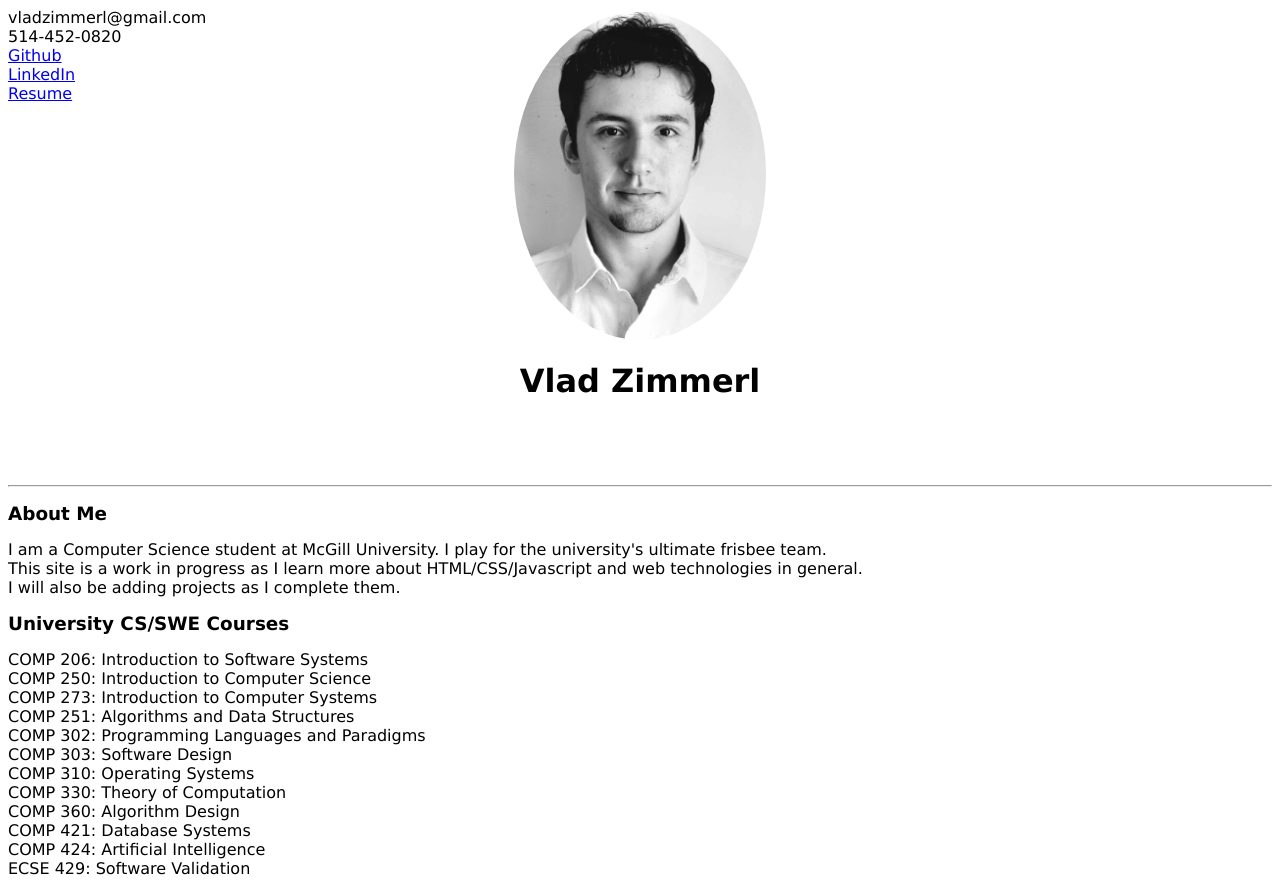
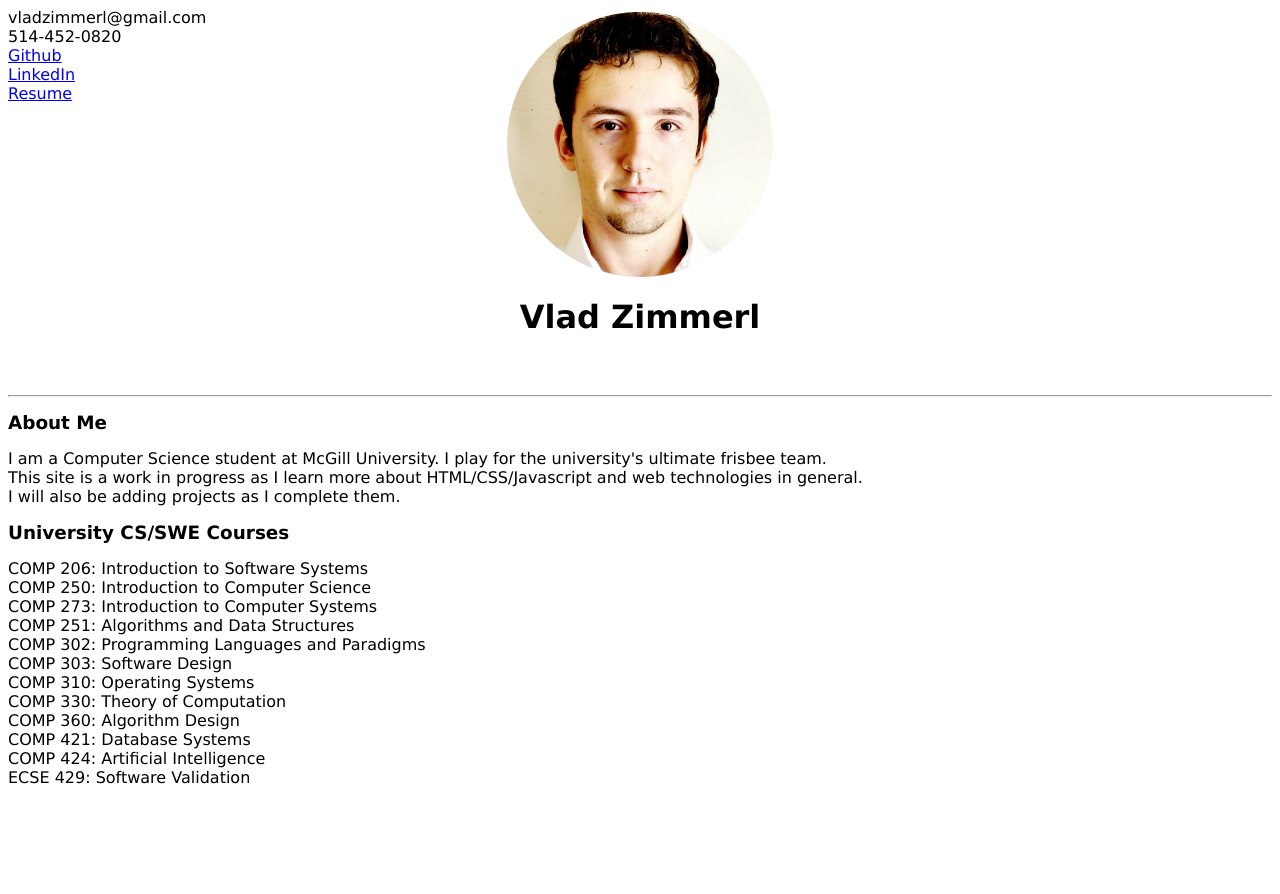
Before and after one commit to vladzimmerl/vlad-zimmerl-website, a plain HTML site: page index.html in a window 1280 px wide. After the commit the page ends 803 px from the top, so only its background shows below. Drawn offline with Linux system fonts and the light colour scheme.

Commit message:
changed pic

```diff
--- a/index.html
+++ b/index.html
@@ -18,7 +18,7 @@
             <a href="https://drive.google.com/file/d/1rs9-ARvtM7YTDWpxAlhO9ekYOOE4hWDK/view?usp=sharing" class="my-link">Resume</a>
         </div>
         <div>
-            <img src="portrait-pic.jpeg" class="portrait-img">
+            <img src="pic2.jpg" class="portrait-img">
             <h1 class="header-name">Vlad Zimmerl</h1>
         </div>
     </div>
```
Also changed, not shown: pic2.jpg (added).
